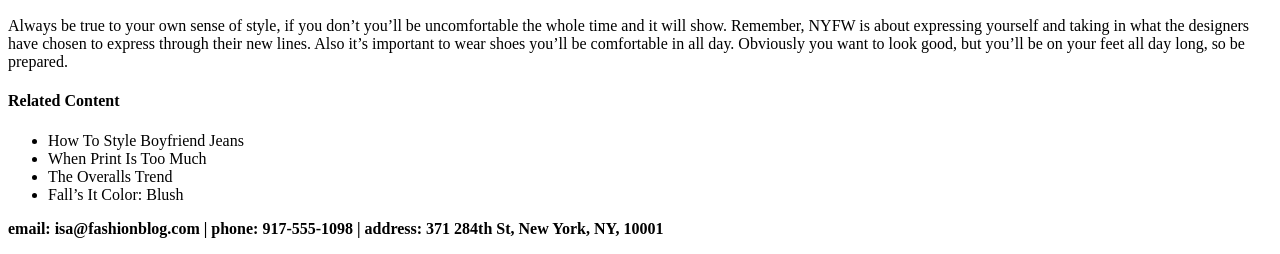
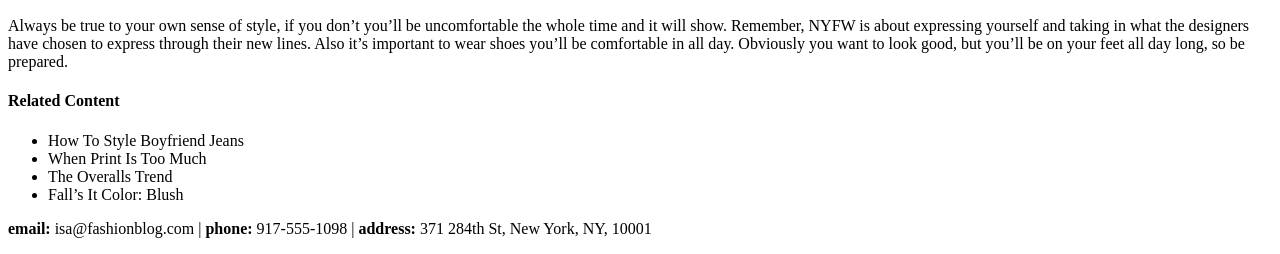
Before and after one commit to Thawk26/Build_website-with_HTML_CSS_, a plain HTML site: page fashion.html in a window 1280 px wide. Shown: the part 1599-1853 px from the top of the page. Drawn offline with Linux system fonts and the light colour scheme.

Commit message:
completed basic html webpage

```diff
--- a/fashion.html
+++ b/fashion.html
@@ -42,6 +42,6 @@
             <li>Fall’s It Color: Blush</li>
         </ul>
         <div id ="contact">
-            <p><strong>email: isa@fashionblog.com | phone: 917-555-1098 | address: 371 284th St, New York, NY, 10001</strong></p>
+            <p><strong>email:</strong> isa@fashionblog.com | <strong>phone:</strong> 917-555-1098 | <strong>address:</strong> 371 284th St, New York, NY, 10001 </p>
         </div>
     </body>
```
